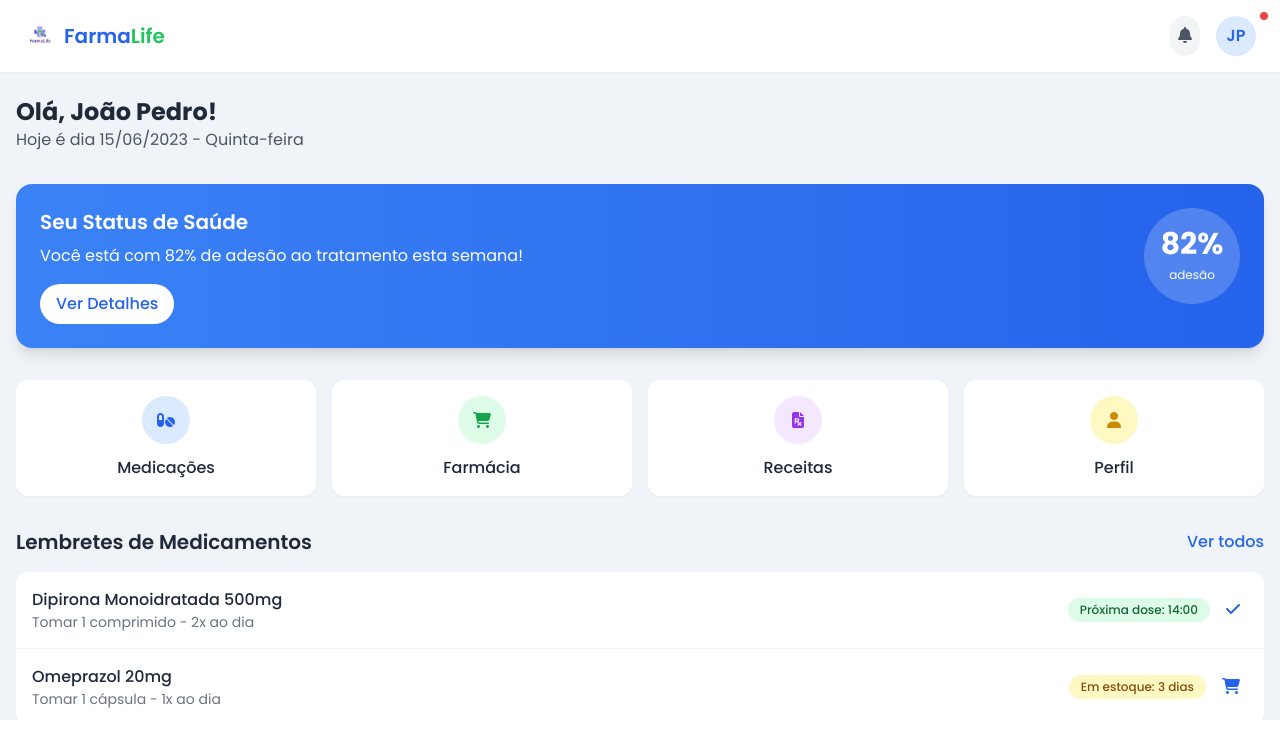
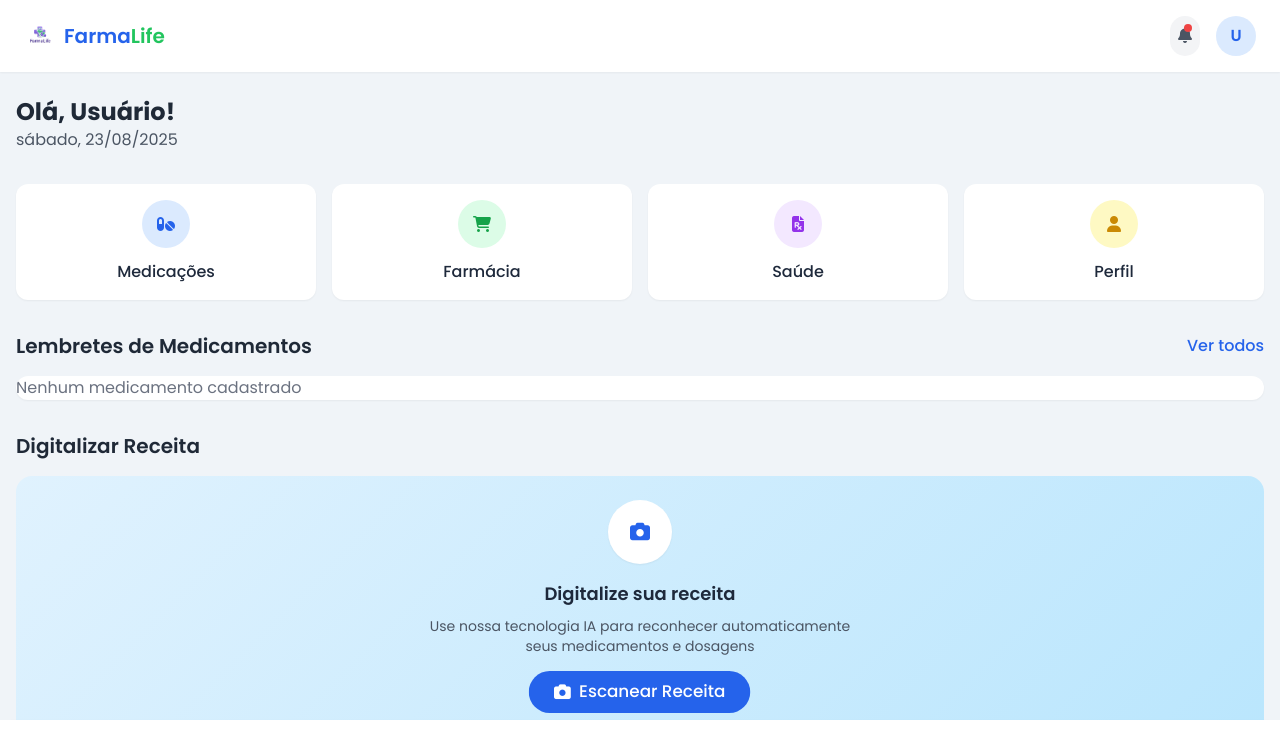
Before and after one commit to PauloKiyomura/app, a plain HTML site: page farmaAI.html in a window 1280 px wide. Shown: the top 729 px of the page. Drawn offline with nearby package versions, Linux system fonts and the light colour scheme.

Commit message:
Update farmaAI.html

```diff
--- a/farmaAI.html
+++ b/farmaAI.html
@@ -91,44 +91,25 @@
             <span class="text-xl font-semibold text-blue-600">Farma<span class="text-green-500">Life</span></span>
         </div>
         <div class="flex items-center space-x-4">
-            <button class="p-2 rounded-full bg-gray-100 text-gray-600 hover:bg-gray-200">
+            <button class="p-2 rounded-full bg-gray-100 text-gray-600 hover:bg-gray-200 relative">
                 <i class="fas fa-bell"></i>
-                <span class="absolute top-3 right-3 w-2 h-2 bg-red-500 rounded-full"></span>
+                <span class="absolute top-2 right-2 w-2 h-2 bg-red-500 rounded-full"></span>
             </button>
-            <div
-                class="w-10 h-10 rounded-full bg-blue-100 flex items-center justify-center text-blue-600 font-semibold">
-                JP</div>
+            <!-- Ícone com iniciais dinâmicas -->
+            <div id="userIcon"
+                class="w-10 h-10 rounded-full bg-blue-100 flex items-center justify-center text-blue-600 font-semibold cursor-pointer">
+                U
+            </div>
         </div>
     </nav>
 
     <!-- Main Content -->
     <div class="container mx-auto px-4 py-6">
-        <!-- Dashboard Header -->
+        <!-- Dashboard Header com saudação -->
         <div class="flex flex-col md:flex-row justify-between items-start md:items-center mb-8">
             <div>
-                <h1 class="text-2xl font-bold text-gray-800">Olá, João Pedro!</h1>
-                <p class="text-gray-600">Hoje é dia 15/06/2023 - Quinta-feira</p>
-            </div>
-            <div class="mt-4 md:mt-0 flex space-x-3">
-            </div>
-        </div>
-
-        <!-- Health Status -->
-        <div class="bg-gradient-to-r from-blue-500 to-blue-600 rounded-2xl p-6 text-white mb-8 shadow-lg">
-            <div class="flex justify-between items-start">
-                <div>
-                    <h2 class="text-xl font-semibold mb-2">Seu Status de Saúde</h2>
-                    <p class="mb-4">Você está com 82% de adesão ao tratamento esta semana!</p>
-                    <button class="px-4 py-2 bg-white text-blue-600 rounded-full font-medium hover:bg-gray-100">
-                        Ver Detalhes
-                    </button>
-                </div>
-                <div class="w-24 h-24 bg-white bg-opacity-20 rounded-full flex items-center justify-center">
-                    <div class="text-center">
-                        <span class="block text-3xl font-bold">82%</span>
-                        <span class="text-xs">adesão</span>
-                    </div>
-                </div>
+                <h1 id="boasVindas" class="text-2xl font-bold text-gray-800"></h1>
+                <p class="text-gray-600" id="dataHoje"></p>
             </div>
         </div>
 
@@ -153,7 +134,7 @@
                 <div class="w-12 h-12 bg-purple-100 rounded-full flex items-center justify-center mx-auto mb-3">
                     <i class="fas fa-file-prescription text-purple-600"></i>
                 </div>
-                <p class="font-medium">Receitas</p>
+                <p class="font-medium">Saúde</p>
             </button>
             <a href="profile.html"
                 class="bg-white p-4 rounded-xl shadow-sm hover:shadow-md transition-shadow cursor-pointer text-center">
@@ -165,41 +146,19 @@
         </div>
 
         <!-- Medication Reminders -->
+        <!-- Medication Reminders -->
 <div class="mb-8">
     <div class="flex justify-between items-center mb-4">
         <h2 class="text-xl font-semibold text-gray-800">Lembretes de Medicamentos</h2>
         <a href="medicines.html" class="text-blue-600 hover:text-blue-800 font-medium">Ver todos</a>
     </div>
 
-            <div class="bg-white rounded-xl shadow-sm overflow-hidden">
-                <div class="p-4 border-b border-gray-100 flex justify-between items-center">
-                    <div>
-                        <h3 class="font-medium">Dipirona Monoidratada 500mg</h3>
-                        <p class="text-sm text-gray-500">Tomar 1 comprimido - 2x ao dia</p>
+    <div class="bg-white rounded-xl shadow-sm overflow-hidden" id="remindersContainer">
+    <!-- Medicamentos vão ser renderizados aqui -->
 </div>
-                    <div class="flex items-center space-x-2">
-                        <span class="px-3 py-1 bg-green-100 text-green-800 rounded-full text-xs font-medium">Próxima
-                            dose: 14:00</span>
-                        <button class="p-2 text-blue-600 hover:bg-blue-50 rounded-full">
-                            <i class="fas fa-check"></i>
-                        </button>
+
 </div>
-                </div>
-                <div class="p-4 flex justify-between items-center">
-                    <div>
-                        <h3 class="font-medium">Omeprazol 20mg</h3>
-                        <p class="text-sm text-gray-500">Tomar 1 cápsula - 1x ao dia</p>
-                    </div>
-                    <div class="flex items-center space-x-2">
-                        <span class="px-3 py-1 bg-yellow-100 text-yellow-800 rounded-full text-xs font-medium">Em
-                            estoque: 3 dias</span>
-                        <a href="pharmacy.html" class="p-2 text-blue-600 hover:bg-blue-50 rounded-full">
-                            <i class="fas fa-shopping-cart"></i>
-                        </a>
-                    </div>
-                </div>
-            </div>
-        </div>
+
 
         <!-- Prescription Scan -->
         <div class="mb-8">
@@ -258,22 +217,71 @@
     </div>
 
     <script>
-        // Interactive elements
+
+            function renderReminders() {
+    const remindersContainer = document.querySelector("#remindersContainer");
+    remindersContainer.innerHTML = "";
+
+    let medicines = JSON.parse(localStorage.getItem("medicines")) || [];
+
+    if (medicines.length === 0) {
+        remindersContainer.innerHTML = `<p class="text-gray-500">Nenhum medicamento cadastrado</p>`;
+        return;
+    }
+
+    medicines.forEach(med => {
+        const reminderCard = document.createElement("div");
+        reminderCard.className = "p-4 border-b border-gray-100 flex justify-between items-center";
+        reminderCard.innerHTML = `
+            <div>
+                <h3 class="font-medium">${med.name}</h3>
+                <p class="text-sm text-gray-500">${med.dosage} - ${med.frequency}</p>
+            </div>
+            <div class="flex items-center space-x-2">
+                ${
+                    med.times.length > 0
+                    ? `<span class="px-3 py-1 bg-green-100 text-green-800 rounded-full text-xs font-medium">Próxima dose: ${med.times[0]}</span>`
+                    : `<span class="px-3 py-1 bg-yellow-100 text-yellow-800 rounded-full text-xs font-medium">Sem horário</span>`
+                }
+                <button class="p-2 text-blue-600 hover:bg-blue-50 rounded-full">
+                    <i class="fas fa-check"></i>
+                </button>
+            </div>
+        `;
+        remindersContainer.appendChild(reminderCard);
+    });
+}
+
+renderReminders();
+
+
+// Função para confirmar dose tomada
+function confirmarDose(index) {
+    let medicamentos = JSON.parse(localStorage.getItem("medicamentos")) || [];
+    alert(`Dose de ${medicamentos[index].nome} confirmada!`);
+}
         document.addEventListener('DOMContentLoaded', function () {
-            // Medication reminders completion
-            const reminderButtons = document.querySelectorAll('.reminder-pill button');
-            reminderButtons.forEach(button => {
-                button.addEventListener('click', function () {
-                    if (this.innerHTML.includes('fa-check')) {
-                        const pill = this.closest('.reminder-pill');
-                        pill.style.opacity = '0.5';
-                        this.innerHTML = '<i class="fas fa-redo"></i>';
-                    } else {
-                        const pill = this.closest('.reminder-pill');
-                        pill.style.opacity = '1';
-                        this.innerHTML = '<i class="fas fa-check"></i>';
+            // Pegar nome do localStorage e mostrar na saudação
+            const usuarioNome = localStorage.getItem("usuarioNome") || "Usuário";
+            document.getElementById("boasVindas").textContent = `Olá, ${usuarioNome}!`;
+
+            // Mostrar a data de hoje
+            const hoje = new Date();
+            const opcoes = { weekday: 'long', year: 'numeric', month: '2-digit', day: '2-digit' };
+            document.getElementById("dataHoje").textContent = hoje.toLocaleDateString('pt-BR', opcoes);
+
+            // Definir iniciais no ícone
+            function getIniciais(nome) {
+                const partes = nome.trim().split(" ");
+                if (partes.length === 1) return partes[0][0].toUpperCase();
+                return (partes[0][0] + partes[partes.length - 1][0]).toUpperCase();
             }
-                });
+            const userIcon = document.getElementById("userIcon");
+            userIcon.textContent = getIniciais(usuarioNome);
+
+            // Redirecionar para profile.html ao clicar no ícone
+            userIcon.addEventListener("click", () => {
+                window.location.href = "profile.html";
             });
 
             // Prescription scan button
```
Lines whose indentation alone changed are shown as unchanged.
